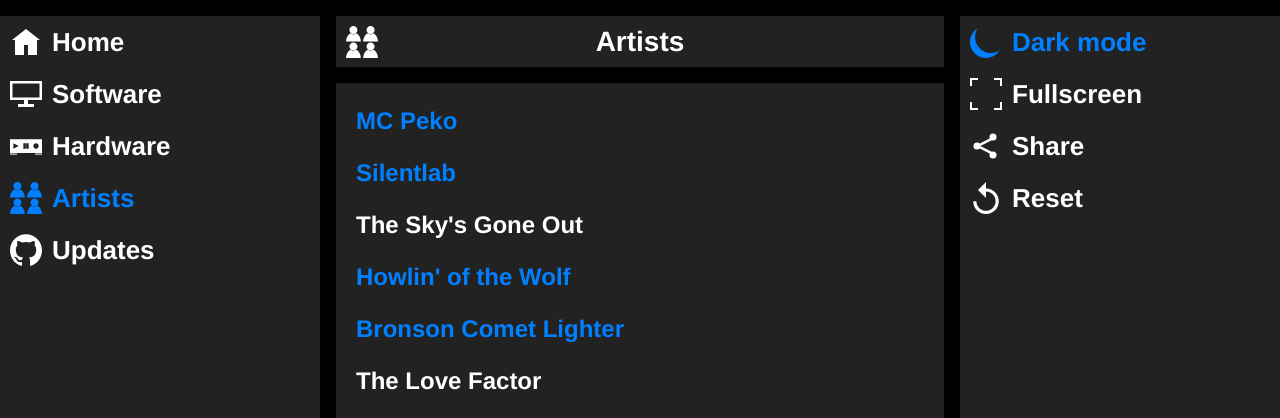
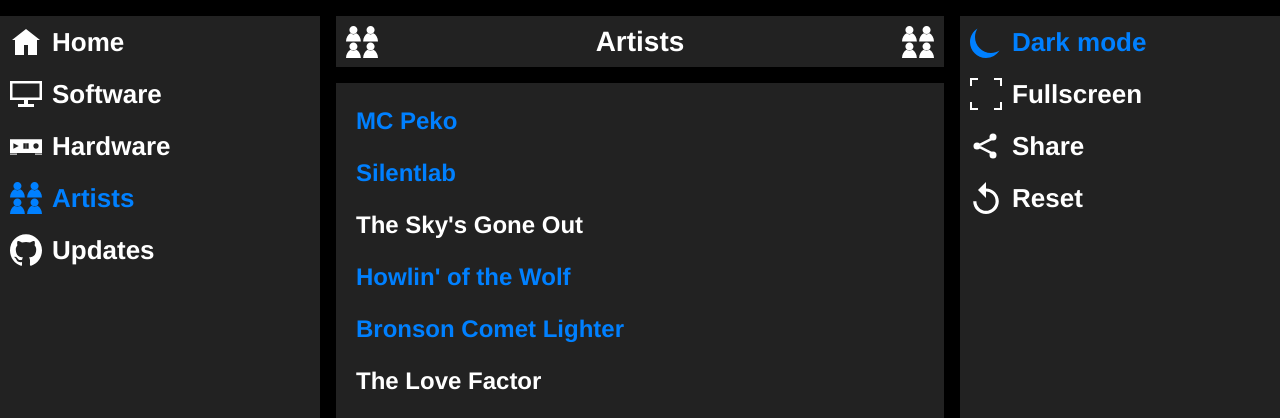
Before and after one commit to focusstudios-no/focusstudios.no, a PHP site: page /artists.php in a window 1280 px wide. Shown: the part 48-466 px from the top of the page. Run offline with PHP 8.4, Linux system fonts and the light colour scheme.

Commit message:
Updated page heading icons
Co-authored-by: Copilot <223556219+Copilot@users.noreply.github.com>

```diff
--- a/index.php
+++ b/index.php
@@ -12,6 +12,7 @@
   <div class="top-line">
     <svg class="icons" aria-hidden="true"><use href="/icons.svg#home"></use></svg>
     <h1>Home</h1>
+    <svg class="icons" aria-hidden="true"><use href="/icons.svg#home"></use></svg>
   </div>
 
   <div class="standard colored justifyText centerOnMediumScreen">
--- a/section.php
+++ b/section.php
@@ -6,6 +6,7 @@ if (!isset($section, $heading) || !in_array($section, ['software', 'hardware', '
 }
 $pageTitle = 'Focus Studios - ' . $heading;
 $canonicalUrl = 'https://focusstudios.no/' . $section;
+$sectionIcon = ['software' => 'display', 'hardware' => 'player', 'artists' => 'band'][$section];
 try {
   $records = file_get_contents(__DIR__ . '/data/studio.json');
   if ($records === false) {
@@ -51,8 +52,9 @@ try {
   <?php require __DIR__ . '/toc.php'; ?>
   <main id="<?php echo $section; ?>">
     <div class="top-line">
-      <svg class="icons" aria-hidden="true"><use href="/icons.svg#<?php echo ['software' => 'display', 'hardware' => 'player', 'artists' => 'band'][$section]; ?>"></use></svg>
+      <svg class="icons" aria-hidden="true"><use href="/icons.svg#<?php echo $sectionIcon; ?>"></use></svg>
       <h1><?php echo $heading; ?></h1>
+      <svg class="icons" aria-hidden="true"><use href="/icons.svg#<?php echo $sectionIcon; ?>"></use></svg>
     </div>
     <div class="studio-section standard colored">
     <?php if ($studio === null): ?>
--- a/style.css
+++ b/style.css
@@ -101,11 +101,6 @@ video {
   line-height: 1.25;
   margin: 0;
   text-align: center;
-}
-
-.top-line::after {
-  content: "";
-  flex: 0 0 32px;
 }
 
 .home > .standard,
--- a/updates_view.php
+++ b/updates_view.php
@@ -52,6 +52,7 @@ $escape = static fn($value) => htmlspecialchars((string) $value, ENT_QUOTES, 'UT
   <div class="top-line updates-heading">
     <svg class="icons" aria-hidden="true"><use href="/icons.svg#github"></use></svg>
     <h1>Updates</h1>
+    <svg class="icons" aria-hidden="true"><use href="/icons.svg#github"></use></svg>
   </div>
   <div class="standard colored updates">
     <nav class="updates-pagination" aria-label="Updates pagination">
```
Also changed, not shown: .github/tests/software.cjs, .github/tests/updates.cjs.
